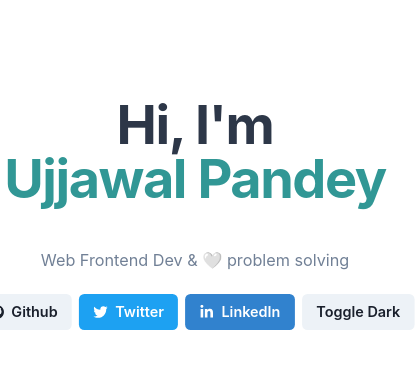
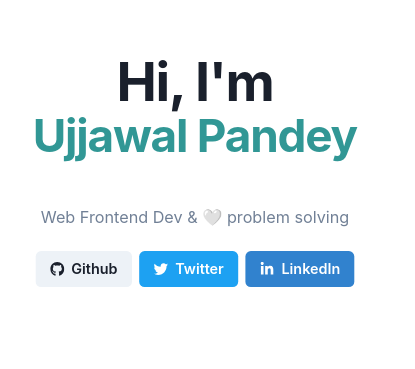
Before and after one commit to theiconik/theiconik.github.io, a React (Create React App) app in the folder v2-reactjs-chakra-ui/: page / in a window 390 px wide. Shown: the part 209-578 px from the top of the page, 415 px wide, since content can reach past the window. Built offline with nearby package versions, Linux system fonts and the light colour scheme.

Commit message:
almost responsive as well

```diff
--- a/v2-reactjs-chakra-ui/src/App.css
+++ b/v2-reactjs-chakra-ui/src/App.css
@@ -1,7 +1,8 @@
 .App {
   margin: 0 30px;
+  margin-bottom: 20px;
   max-width: 100vw;
-  min-height: 100vh;
+  height: 90vh;
   display: flex;
   align-items: center;
   justify-content:center;
@@ -17,4 +18,13 @@
   .App {
     transform: scale(0.90);
   }
+
+  .content {
+    margin : 0 30px;
+  }
+  .name {
+    width: 125%;
+    text-align: center;
+    transform: scale(0.85);
+  }
 }
--- a/v2-reactjs-chakra-ui/src/App.js
+++ b/v2-reactjs-chakra-ui/src/App.js
@@ -1,13 +1,13 @@
 import "./App.css";
 import { Heading, Text, Button, HStack, useColorMode } from "@chakra-ui/react";
 import { FaGithub, FaLinkedinIn, FaTwitter } from "react-icons/fa";
-import { useEffect } from "react"
+import { useEffect } from "react";
 
 function App() {
   const { colorMode, toggleColorMode } = useColorMode();
   useEffect(() => {
-    console.log('Tap on the heart for dark mode!')
-  }, [])
+    console.log("Tap on the heart for dark mode!");
+  }, []);
   return (
     <div className="App">
       <div className="content">
@@ -15,7 +15,6 @@ function App() {
           as="h1"
           size="4xl"
           fontWeight="700"
-          color="#2d3748"
           style={{ letterSpacing: "-0.1rem" }}
         >
           Hi, I'm
@@ -37,7 +36,11 @@ function App() {
           mb={6}
           style={{ textAlign: "center" }}
         >
-          Web Frontend Dev & 🤍 problem solving
+          Web Frontend Dev &{" "}
+          <span onClick={toggleColorMode} style={{cursor: "pointer"}}>
+            {colorMode  === 'light' ? '🤍' : '👨‍💻'}
+          </span>{" "}
+          problem solving
         </Text>
         <HStack>
           <Button colorScheme="gray" leftIcon={<FaGithub />}>
@@ -49,9 +52,6 @@ function App() {
           <Button colorScheme="blue" leftIcon={<FaLinkedinIn />}>
             LinkedIn
           </Button>
-          <Button onClick={toggleColorMode}>
-            Toggle {colorMode === "light" ? "Dark" : "Light"}
-          </Button>
         </HStack>
       </div>
     </div>
```
